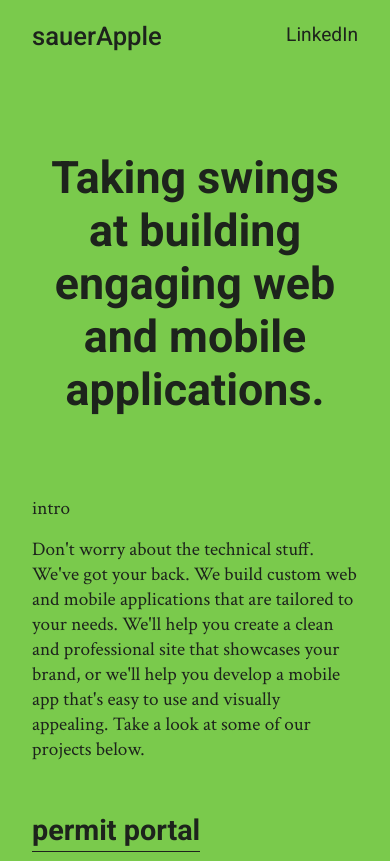
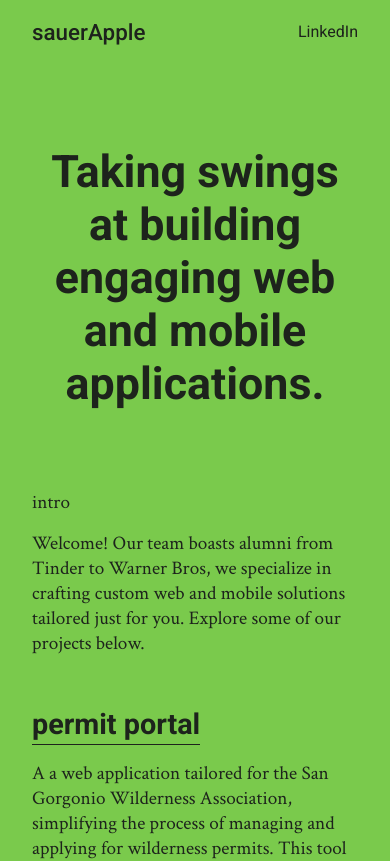
Before and after one commit to andrewjsauer/sauerapple-llc, a Next.js app: page / in a window 390 px wide. Shown: the top 861 px of the page. Built offline with nearby package versions, Linux system fonts and the light colour scheme.

Commit message:
Small tweaks

```diff
--- a/src/app/layout.tsx
+++ b/src/app/layout.tsx
@@ -14,9 +14,9 @@ const crimsonText = Crimson_Text({
 });
 
 export const metadata: Metadata = {
-  title: "sauerApple (sour apple)",
+  title: "sauerApple (like sour apple)",
   description:
-    "sauerApple LLC is a software development company specializing in fullstack web and mobile applications in Big Bear, CA.",
+    "sauerApple LLC is a software development company specializing in fullstack web and mobile applications in the mountains of Southern California.",
 };
 
 export default function RootLayout({
--- a/src/app/page.module.css
+++ b/src/app/page.module.css
@@ -11,7 +11,7 @@
 }
 
 .title {
-  font-size: 2.5rem;
+  font-size: 2rem;
   font-weight: 500;
   font-family: var(--font-roboto);
 }
@@ -24,7 +24,7 @@
 .socialLink {
   font-weight: 400;
   line-height: 1.8em;
-  font-size: 1.4rem;
+  font-size: 1.2rem;
   font-family: var(--font-roboto);
   text-decoration: none;
   padding: 0.1em 0;
@@ -184,7 +184,7 @@
   }
 
   .title {
-    font-size: 1.6rem;
+    font-size: 1.4rem;
     font-weight: 500;
     font-family: var(--font-roboto);
   }
@@ -197,7 +197,7 @@
   .socialLink {
     font-weight: 400;
     line-height: 1.8em;
-    font-size: 1.2rem;
+    font-size: 1rem;
     font-family: var(--font-roboto);
     text-decoration: none;
     padding: 0.1em 0;
--- a/src/app/page.tsx
+++ b/src/app/page.tsx
@@ -27,12 +27,9 @@ export default function Home() {
             <span>__________________________________</span>
             <p>intro</p>
             <p>
-              Don&apos;t worry about the technical stuff. We&apos;ve got your
-              back. We build custom web and mobile applications that are
-              tailored to your needs. We&apos;ll help you create a clean and
-              professional site that showcases your brand, or we&apos;ll help
-              you develop a mobile app that&apos;s easy to use and visually
-              appealing. Take a look at some of our projects below.
+              Welcome! Our team boasts alumni from Tinder to Warner Bros, we
+              specialize in crafting custom web and mobile solutions tailored
+              just for you. Explore some of our projects below.
             </p>
           </div>
         </div>
```
